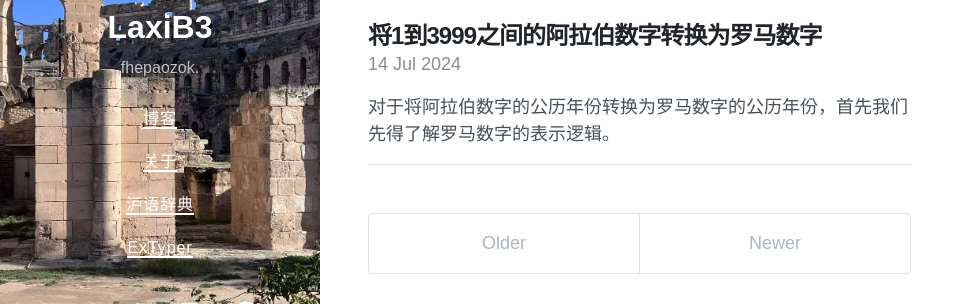
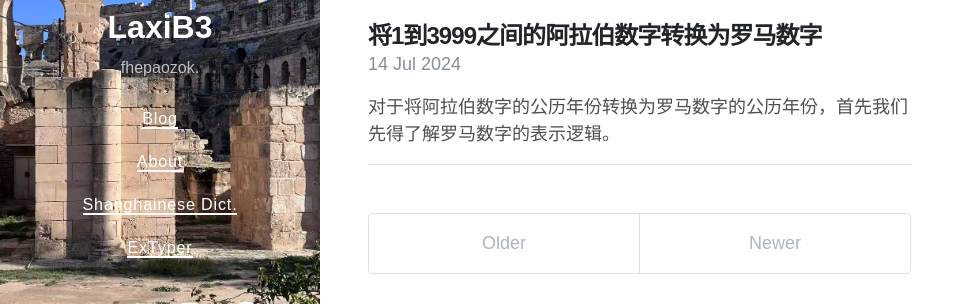
Before and after one commit to laxib3/laxib3.github.io, a Jekyll site: the page built from index.html, in a window 1280 px wide. Shown: the part 328-632 px from the top of the page, without its empty margins (0-975 px from the left). Built offline with Jekyll 4.4.1, drawn with Linux system fonts in a browser that asks for light colours; nearby versions of some CDN libraries; the list of posts is cut into pages by our own code.

Commit message:
Update navigation.yml

```diff
--- a/_data/navigation.yml
+++ b/_data/navigation.yml
@@ -1,8 +1,8 @@
-- title: 博客
+- title: Blog
   url: /
-- title: 关于
+- title: About
   url: /about
-- title: 沪语辞典
+- title: Shanghainese Dict.
   url: /shanghainese
 - title: ExTyper
   url: /extyper
```
